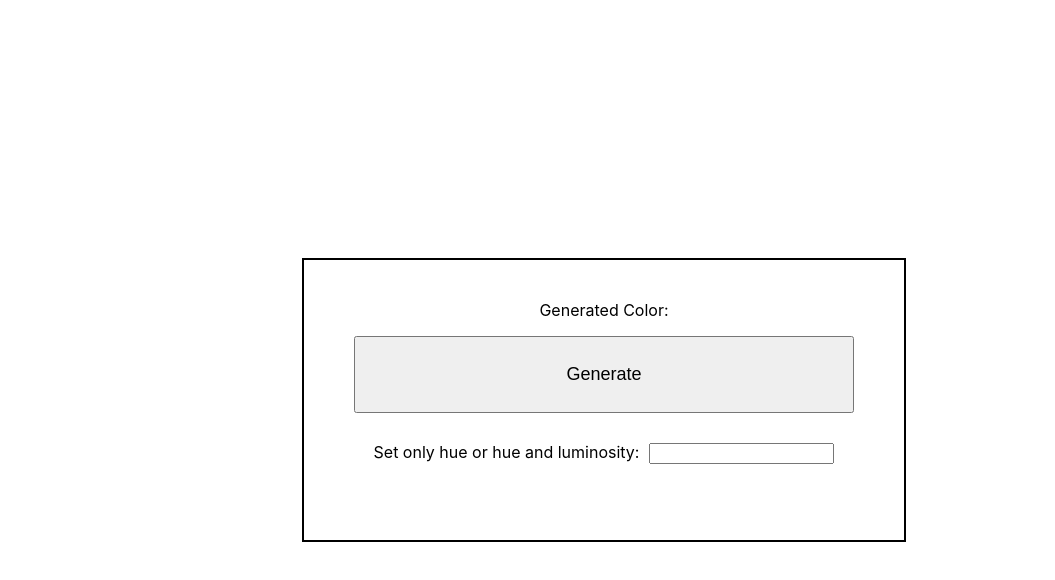
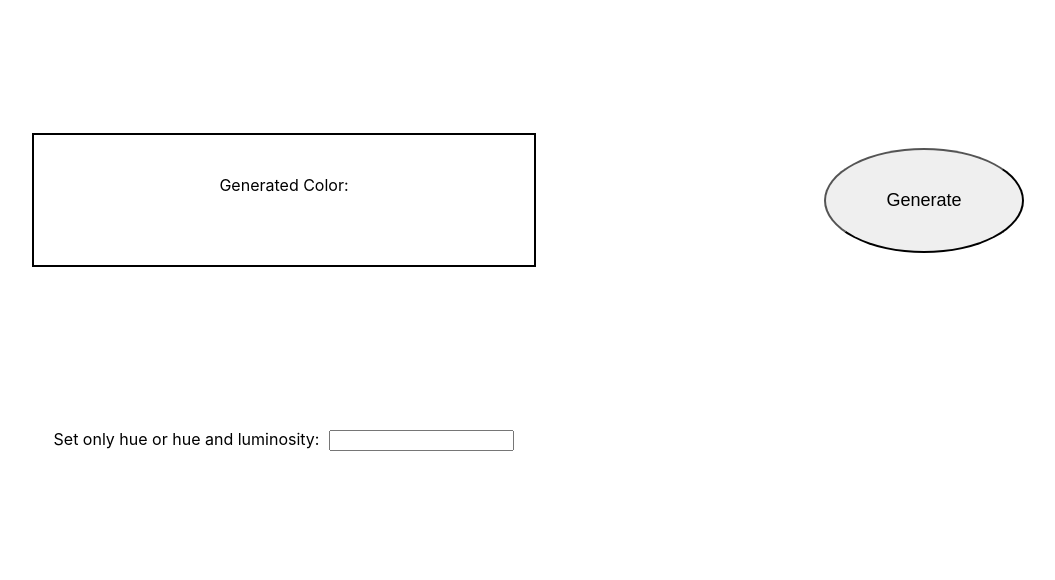
Before and after one commit to Tungstic/react-random-color-generator, a React app: page / in a window 1280 px wide. Shown: the top 580 px of the page, without its empty margins (36-1091 px from the left). Built offline with nearby package versions, Linux system fonts and the light colour scheme; the HTML template or start-up script is replaced by a standard one.

Commit message:
Change styles and remove outer div

```diff
--- a/src/App.css
+++ b/src/App.css
@@ -1,36 +1,29 @@
 .App {
   height: 100vh;
-  display: flex;
-  justify-content: center;
-  align-items: center;
+  display: grid;
+  grid-template-columns: 1fr 1fr;
+  grid-template-rows: 1fr 1fr;
 }
 
 .App > div {
   padding: 40px 50px 40px 50px;
   margin: auto;
   min-width: 400px;
-  min-height: 200px;
-  display: flex;
-  flex-flow: column wrap;
-}
-
-.innerDiv {
-  flex: 1;
-  justify-content: center;
-  align-items: center;
+  min-height: 50px;
   text-align: center;
 }
 
 button {
-  flex: 2;
-  justify-content: center;
-  align-items: center;
-  padding: 10px;
+  padding: 40px 50px 40px 50px;
+  margin: auto;
   font-size: large;
+  min-height: 50px;
+  min-width: 200px;
+  justify-self: center;
+  border-radius: 50%;
 }
 
 input {
-  flex: 1;
   margin-left: 10px;
   justify-content: center;
   align-items: center;
@@ -38,8 +31,8 @@ input {
 }
 
 label {
-  flex: 1;
   /* border: 1px solid red; */
   padding: 10px;
   margin: 10px;
+  justify-self: center;
 }
--- a/src/App.js
+++ b/src/App.js
@@ -28,13 +28,13 @@ export default function App() {
   return (
     <div className="App">
       <div style={{ border: '2px solid black', backgroundColor: color }}>
-        <div className="innerDiv">Generated Color: {color}</div>
-        <button onClick={() => setColor(randomColor())}>Generate</button>
-        <label>
-          Set only hue or hue and luminosity:
-          <input onChange={handleChange} />
-        </label>
+        Generated Color: {color}
       </div>
+      <button onClick={() => setColor(randomColor())}>Generate</button>
+      <label>
+        Set only hue or hue and luminosity:
+        <input onChange={handleChange} />
+      </label>
     </div>
   );
 }
```
